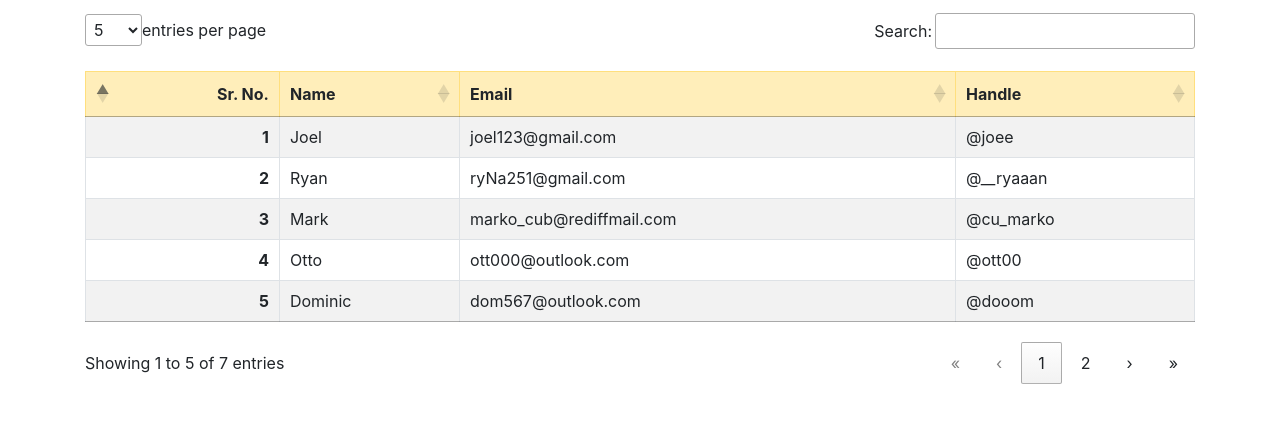
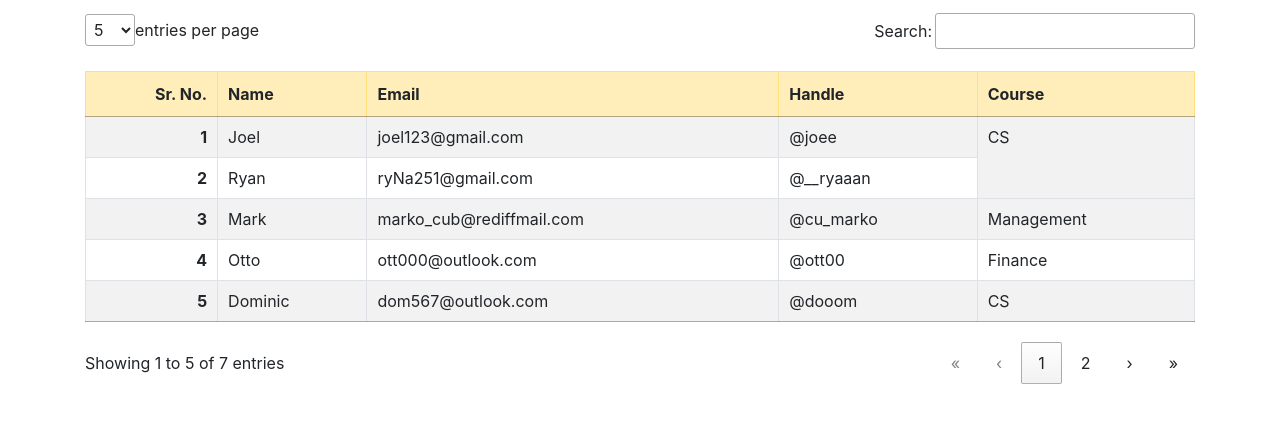
Before and after one commit to joelbijo/Assignment1-Table, a plain HTML site: page index.html in a window 1280 px wide. Shown: the part 83-506 px from the top of the page. Drawn offline with Linux system fonts and the light colour scheme.

Commit message:
Add 'Course' column and update DataTable logic
Updated the HTML table to include a 'Course' column and modified the DataTable initialization to support row merging based on course names.

```diff
--- a/index.html
+++ b/index.html
@@ -20,6 +20,7 @@
             <th scope="col">Name</th>
             <th scope="col">Email</th>
             <th scope="col">Handle</th>
+            <th scope="col">Course</th>
           </tr>
         </thead>
         <tbody>
@@ -28,6 +29,7 @@
             <td>Joel</td>
             <td>joel123@gmail.com</td>
             <td>@joee</td>
+            <td>CS</td>
           </tr>
 
           <tr>
@@ -35,6 +37,7 @@
             <td>Ryan</td>
             <td>ryNa251@gmail.com</td>
             <td>@__ryaaan</td>
+            <td>CS</td>
           </tr>
 
           <tr>
@@ -42,6 +45,7 @@
             <td>Mark</td>
             <td>marko_cub@rediffmail.com</td>
             <td>@cu_marko</td>
+            <td>Management</td>
           </tr>
 
           <tr>
@@ -49,6 +53,7 @@
             <td>Otto</td>
             <td>ott000@outlook.com</td>
             <td>@ott00</td>
+            <td>Finance</td>
           </tr>
 
           <tr>
@@ -56,6 +61,7 @@
             <td>Dominic</td>
             <td>dom567@outlook.com</td>
             <td>@dooom</td>
+            <td>CS</td>
           </tr>
 
           <tr>
@@ -63,6 +69,7 @@
             <td>Alina</td>
             <td>alina@gmail.com</td>
             <td>@alinaa</td>
+            <td>Marketing</td>
           </tr>
 
           <tr>
@@ -70,6 +77,7 @@
             <td>Marie</td>
             <td>marieJohn@gmail.com</td>
             <td>@marieJ</td>
+            <td>Marketing</td>
           </tr>
         </tbody>
       </table>
@@ -79,10 +87,50 @@
     <script src="js/datatables.min.js"></script>
 
     <script>
+      /*destroy datatables first, then do the dom, jquery, and then reconstruct the datatables*/
       $(document).ready(function () {
+        var dataTable = $("#demoTable").DataTable({
+          pageLength: 5,
+          lengthMenu: [5, 10, 25, 50],
+          ordering: false,
+          paging: false,
+          searching: false,
+        });
+
+        dataTable.destroy();
+
+        var table = $("#demoTable");
+        var tbody = table.find("tbody");
+        var trow = tbody.find("tr");
+        trow.each(function (index) {
+          //loop
+          var current = $(this); //current object or row
+          var cells = current.children("th, td");
+          var courseCell = cells.eq(4); //Course is index 4
+          var textCourse = courseCell.text().trim();
+          var count = 1; //no. of rows to merge or not
+
+          var nextRow = current.next();
+
+          while (
+            nextRow.length > 0 &&
+            nextRow.children("th, td").eq(4).text() === textCourse
+          ) {
+            count++;
+            nextRow.children("th, td").eq(4).hide();
+            nextRow = nextRow.next();
+          }
+          if (count > 1) {
+            courseCell.attr("rowspan", count);
+          }
+        });
+
         $("#demoTable").DataTable({
           pageLength: 5,
-          lengthMenu: [5, 10, 25, 50, 100],
+          lengthMenu: [5, 10, 25, 50],
+          ordering: false,
+          paging: true,
+          searching: true,
         });
       });
     </script>
```
